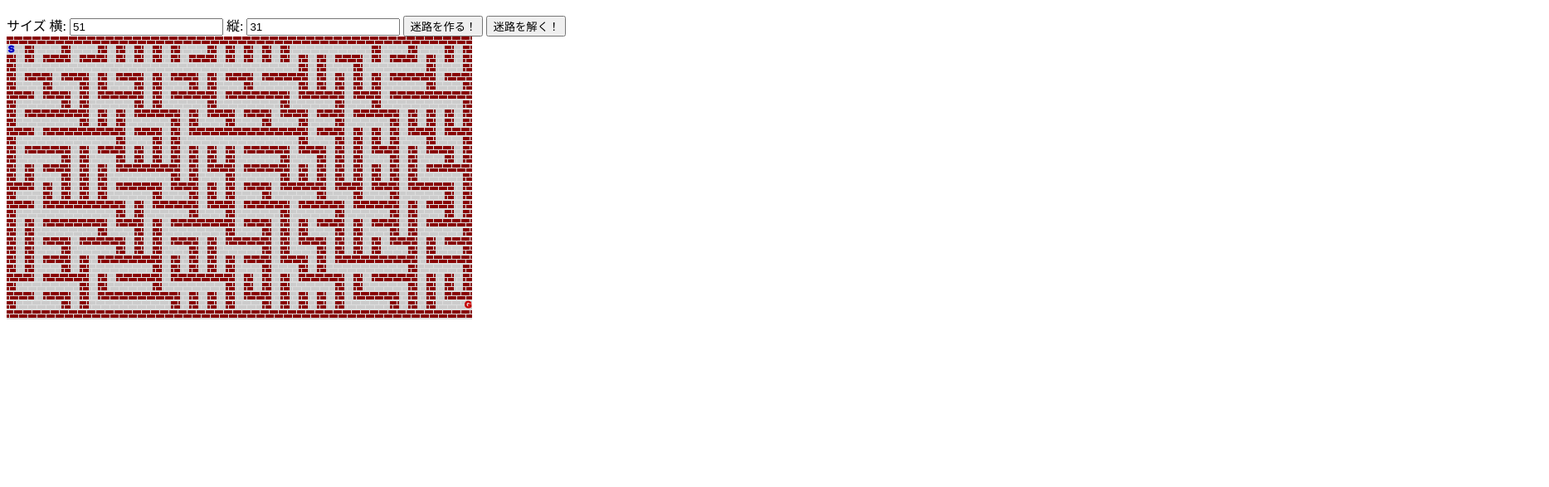
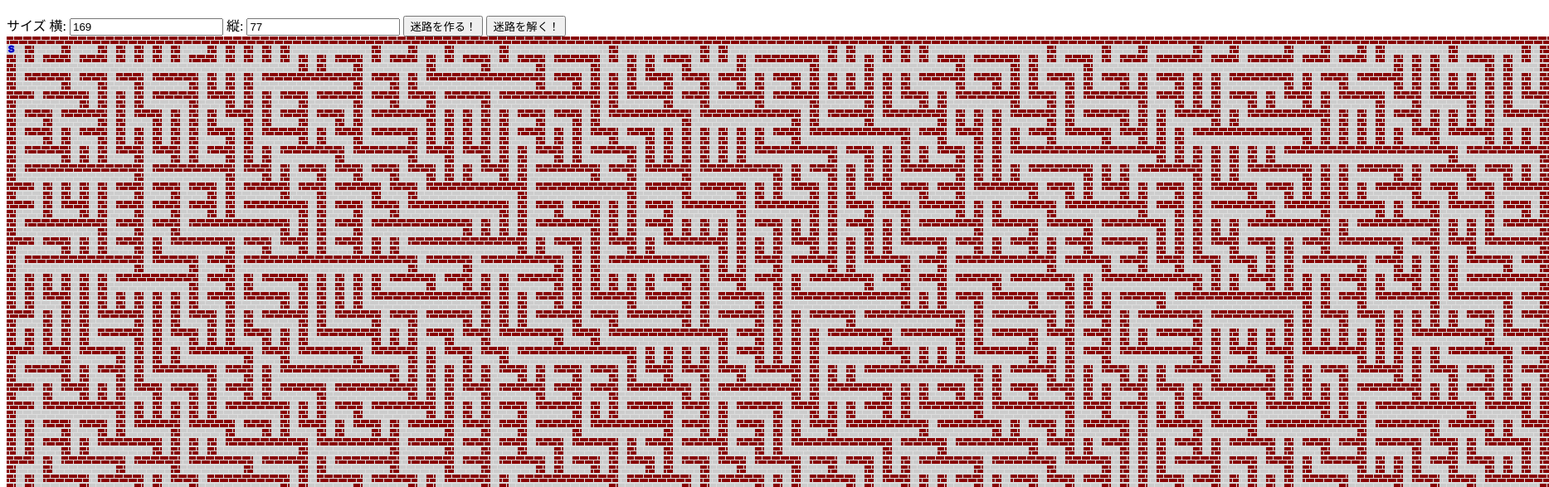
Before and after one commit to takamin/maze, a website with bundled scripts: page README.html in a window 1280 px wide. Shown: the part 57-644 px from the top of the page at 83% size, 1867 px wide, since content can reach past the window. Built offline with nearby package versions, Linux system fonts and the light colour scheme.

Commit message:
初期サイズはHTML記載分を採用する

```diff
--- a/README.html
+++ b/README.html
@@ -5,8 +5,8 @@
   <body>
     <h1>迷路</h1>
     サイズ
-    横: <input type="number" id="numberInputWidth" value="51" min="5">
-    縦: <input type="number" id="numberInputHeight" value="31" min="5">
+    横: <input type="number" id="numberInputWidth" value="169" min="5">
+    縦: <input type="number" id="numberInputHeight" value="77" min="5">
     <button id="buttonMakeMaze">迷路を作る！</button>
     <button id="buttonResolve">迷路を解く！</button>
     <div id="maze"></div>
--- a/src/webapp.mjs
+++ b/src/webapp.mjs
@@ -18,8 +18,8 @@ export class WebApp {
     const numberInputHeight = document.getElementById("numberInputHeight");
     const buttonMakeMaze = document.getElementById("buttonMakeMaze");
     const buttonResolve = document.getElementById("buttonResolve");
-    numberInputWidth.value = this.sizeX;
-    numberInputHeight.value = this.sizeY;
+    this.sizeX = parseInt(numberInputWidth.value);
+    this.sizeY = parseInt(numberInputHeight.value);
     numberInputWidth.addEventListener("change", () => {
       const value = parseInt(numberInputWidth.value);
       if (value % 2 !== 0) {
```
